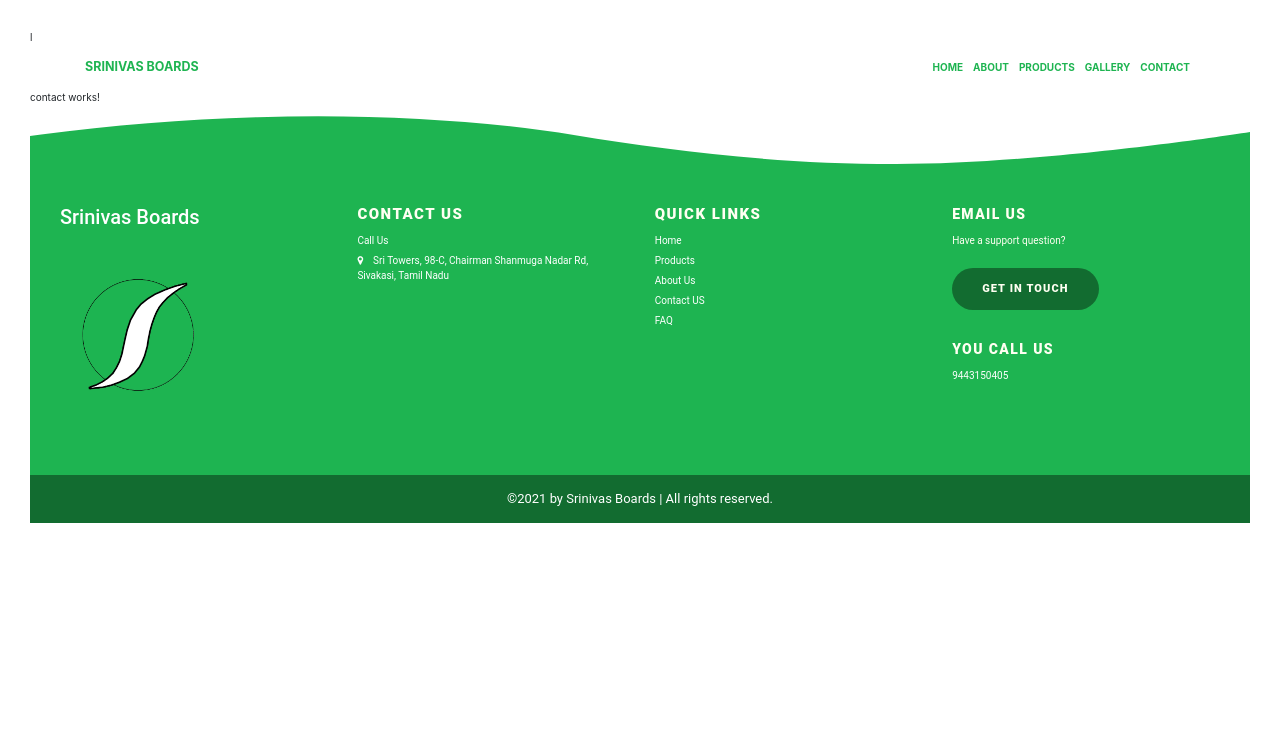
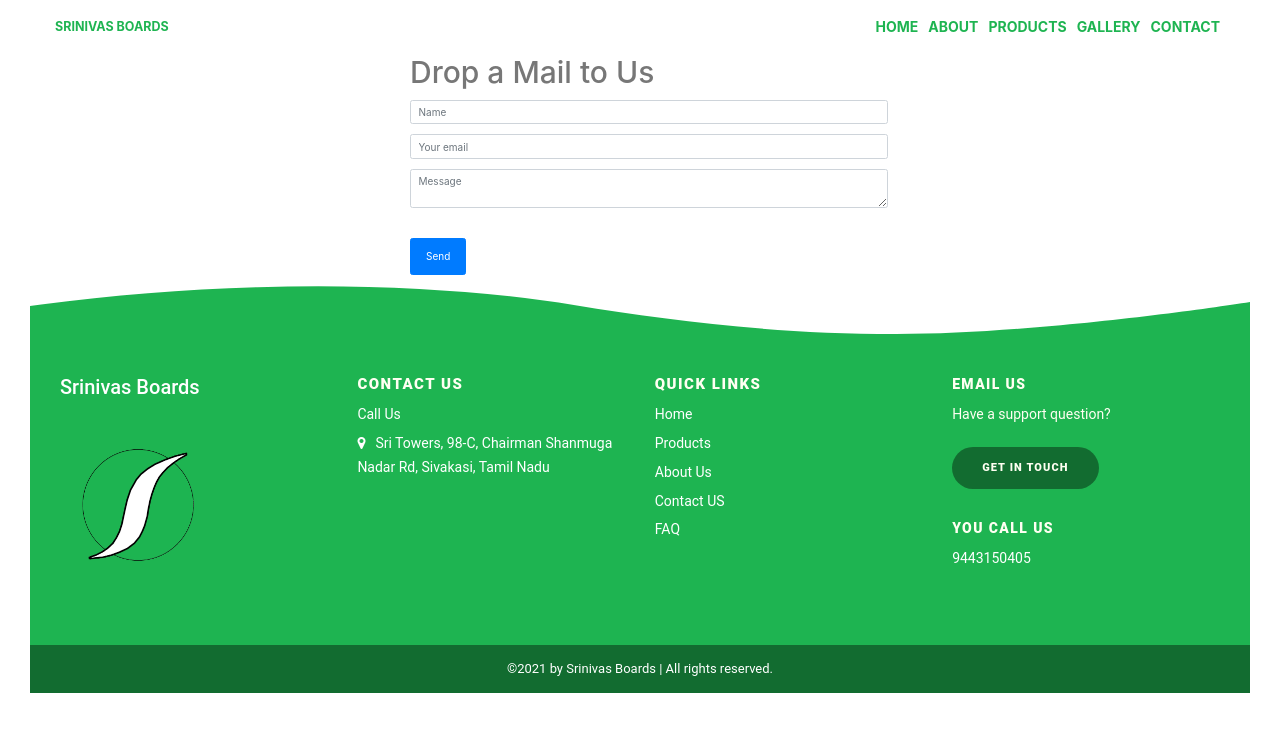
Before and after one commit to AthipathiJanarth/srinivas-boards, an Angular app: page /Contact in a window 1280 px wide. Shown: the top 732 px of the page. Built offline with nearby package versions, Linux system fonts and the light colour scheme.

Commit message:
styling changes

```diff
--- a/src/app/Pages/contact/contact.component.html
+++ b/src/app/Pages/contact/contact.component.html
@@ -1 +1,34 @@
-<p>contact works!</p>
+<div class="container">
+    <div class="row" >
+        <div class="col-md-3"></div>
+     <div class="col-md-5">
+      <div class="heading-section ">
+        <h2 class="mb-3" style="font-size: 30px;">Drop a Mail to Us</h2>
+      </div>
+      <form action="#" class="">
+       <div class="">
+        <div class="form-group">
+         <input type="text" class="form-control" placeholder="Name">
+       </div>
+       <div class="form-group">
+         <input type="text" class="form-control" placeholder="Your email">
+       </div>
+     </div>
+     <div class="">
+      <div class="form-group">
+       <div class="form-field">
+     </div>
+   </div>
+  </div>
+  <div class="">
+    <div class="form-group mb-5">
+      <textarea name="" id="" cols="30" rows="2" class="form-control" placeholder="Message"></textarea>
+    </div>
+    <div class="form-group">
+      <input type="submit" value="Send" class="btn btn-primary py-3 px-4">
+    </div>
+  </div>
+  </form>
+  </div>
+  </div>
+  </div>
--- a/src/app/Pages/home/home.component.html
+++ b/src/app/Pages/home/home.component.html
@@ -2,12 +2,12 @@
 
 <header class="hero">
     <div class="logodiv">
-        <img class="logo" src="img\logo-white.png" alt="logo">
+        <img class="logo" src="../../../assets/images/Logo.jpg" alt="logo">
     </div>
     <div class="hero-box">
         <h1 class="heading-primary">
             <span class="heading-primary-main">SRINIVAS BOARDS</span>
-            <span class="heading-primary-sub">SIVAGASI</span>
+            <span class="heading-primary-sub">Paper Product Supplier in Sivakasi</span>
         </h1>
         <a href="#" class="btn btn-white btn-animate">discover our products</a>
     </div>
--- a/src/index.html
+++ b/src/index.html
@@ -6,7 +6,7 @@
   <base href="/">
   <meta name="viewport" content="width=device-width, initial-scale=1">
   <link rel="stylesheet" href="https://cdnjs.cloudflare.com/ajax/libs/font-awesome/4.7.0/css/font-awesome.min.css">
-  l<link rel="stylesheet" href="https://cdnjs.cloudflare.com/ajax/libs/twitter-bootstrap/4.5.0/css/bootstrap.min.css">
+  <link rel="stylesheet" href="https://cdnjs.cloudflare.com/ajax/libs/twitter-bootstrap/4.5.0/css/bootstrap.min.css">
   <link rel="stylesheet" href="https://maxcdn.bootstrapcdn.com/bootstrap/4.0.0/css/bootstrap.min.css" integrity="sha384-Gn5384xqQ1aoWXA+058RXPxPg6fy4IWvTNh0E263XmFcJlSAwiGgFAW/dAiS6JXm" crossorigin="anonymous">
   <script src="https://code.jquery.com/jquery-3.2.1.slim.min.js" integrity="sha384-KJ3o2DKtIkvYIK3UENzmM7KCkRr/rE9/Qpg6aAZGJwFDMVNA/GpGFF93hXpG5KkN" crossorigin="anonymous"></script>
 <script src="https://cdnjs.cloudflare.com/ajax/libs/popper.js/1.12.9/umd/popper.min.js" integrity="sha384-ApNbgh9B+Y1QKtv3Rn7W3mgPxhU9K/ScQsAP7hUibX39j7fakFPskvXusvfa0b4Q" crossorigin="anonymous"></script>
--- a/src/styles.sass
+++ b/src/styles.sass
@@ -9,13 +9,14 @@
 body
     font:"Lato", sans-serif
     font-weight: 400
-    // font-size: 16px
+    font-size: 14px
     line-height: 1.7
     color:$color-grey-dark
-    padding: 30px
+    padding: 0 30px
     background-color: white
     margin: 0
-    margin-top: -23px
+    //margin-top: -23px
+
 @media (min-width: 1200px)
 .container
     max-width: 100%
```
